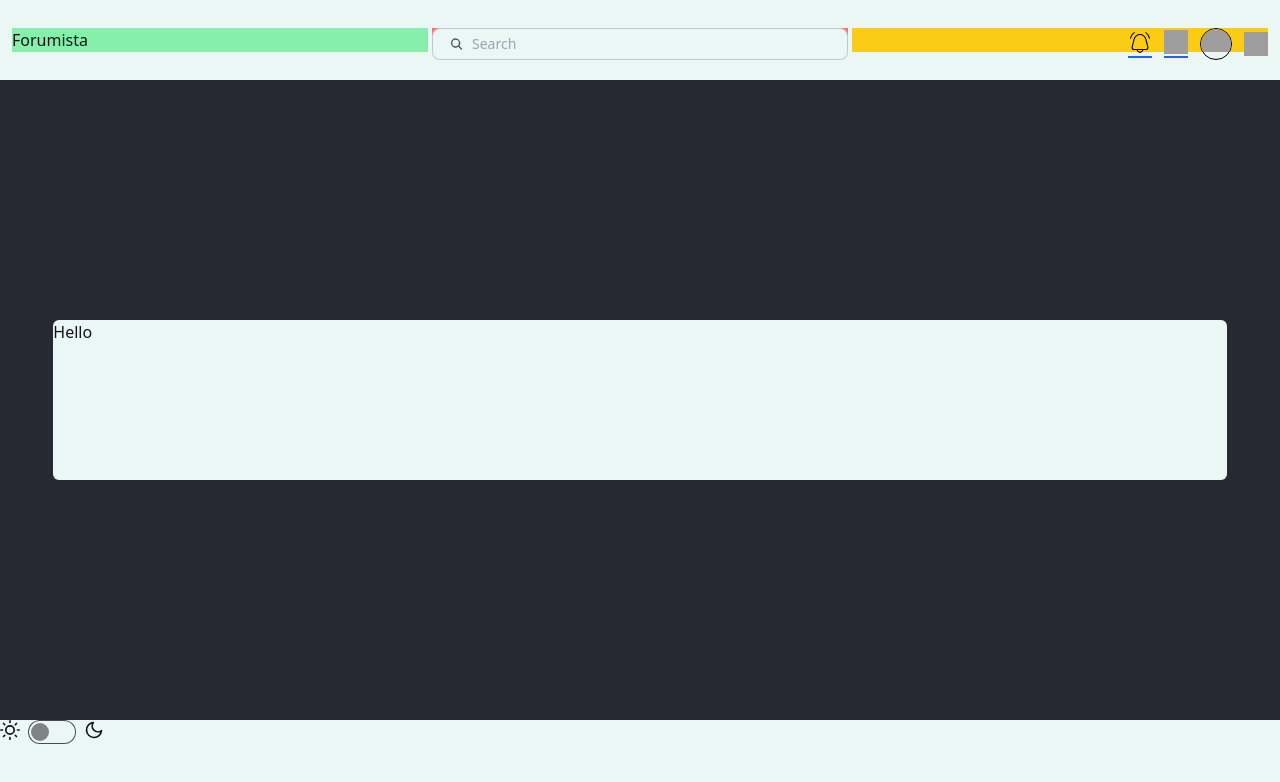
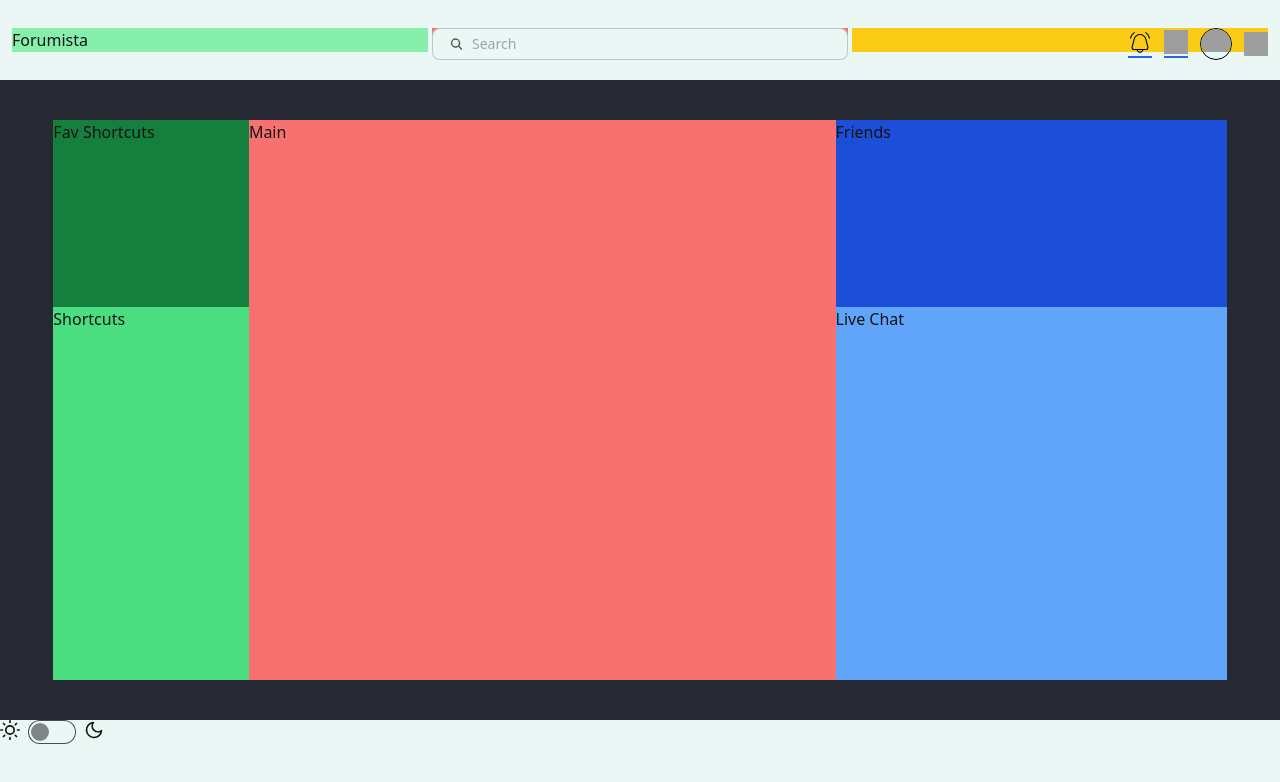
Before and after one commit to mr-top/forumista-front, a React (Vite) app: page /home in a window 1280 px wide. Shown: the top 782 px of the page. Built offline with nearby package versions, Linux system fonts and the light colour scheme; grey boxes are pictures that could not be loaded.

Commit message:
home layout finished

```diff
--- a/src/components/Board.jsx
+++ b/src/components/Board.jsx
@@ -1,5 +1,5 @@
 function Board(props) {
-  const { option, children } = props;
+  const { option, extraClass, children } = props;
 
   let classesX;
   let classesY;
@@ -21,7 +21,7 @@ function Board(props) {
   return (
     <>
     <div className={`flex flex-row flex-auto items-center my-10 ${classesX}`}>
-      <div className={`flex-auto bg-base-100 rounded-md ${classesY}`}>
+      <div className={`flex-auto bg-base-100 rounded-md ${classesY} ${extraClass}`}>
         {children}
       </div>
     </div>
--- a/src/components/FriendsItem.jsx
+++ b/src/components/FriendsItem.jsx
@@ -35,7 +35,7 @@ function FriendsItem() {
         <img className="h-6 w-6" src="https://img.icons8.com/external-wanicon-lineal-wanicon/64/external-friend-friendship-wanicon-lineal-wanicon.png" alt="external-friend-friendship-wanicon-lineal-wanicon" />
         <div className={`h-0.5 w-6 ${unchecked ? 'bg-info' : 'bg-gray-300'}`} />
       </div>
-      <div tabIndex={0} className="dropdown-content menu bg-base-100 rounded-box z-[1] w-80 p-2 shadow">
+      <div tabIndex={0} className="dropdown-content menu bg-base-100 rounded-box z-[1] w-64 p-2 shadow">
         <h2>Friend Requests</h2>
         {list.map((item, idx) => {
           return <p key={idx}>{item}</p>
--- a/src/components/Home.jsx
+++ b/src/components/Home.jsx
@@ -1,9 +1,55 @@
 import Board from "./Board";
 
-function Home () {
+function Home() {
   return (
-    <Board option='large'>
-      Hello
+    <Board option='large' extraClass='h-full drawer-end'>
+      <div className="flex flex-row h-full drawer-content">
+
+        <div className="flex flex-col basis-1/4 md:basis-1/6">
+          <label htmlFor="my-drawer" className="btn btn-sm btn-primary w-full drawer-button md:hidden">Open Chat</label>
+          <div className="basis-2/3 md:basis-1/3 bg-green-700">
+            Fav Shortcuts
+          </div>
+          <div className="basis-1/3 md:basis-2/3 bg-green-400">
+            Shortcuts
+          </div>
+        </div>
+
+        <div className="flex flex-col basis-3/4 md:basis-3/6">
+          <div className="basis-full bg-red-400">
+            Main
+          </div>
+        </div>
+
+        <div className="flex-col hidden md:flex md:basis-2/6">
+          <div className="basis-2/6 bg-blue-700">
+            Friends
+          </div>
+          <div className="basis-4/6 bg-blue-400">
+            Live Chat
+          </div>
+        </div>
+
+      </div>
+
+      <input id="my-drawer" type="checkbox" className="drawer-toggle" />
+
+      <div className="drawer-side">
+        <label htmlFor="my-drawer" aria-label="close sidebar" className="drawer-overlay"></label>
+        <div className="menu bg-base-200 h-full w-80 p-4">
+          <div className="flex flex-col h-full">
+            <div>
+              <label htmlFor="my-drawer" className="btn btn-sm btn-primary w-full drawer-button">Close Chat</label>
+            </div>
+            <div className="basis-2/6 bg-blue-700">
+              Friends
+            </div>
+            <div className="basis-4/6 bg-blue-400">
+              Live Chat
+            </div>
+          </div>
+        </div>
+      </div>
     </Board>
   )
 }
--- a/src/components/NavItems.jsx
+++ b/src/components/NavItems.jsx
@@ -1,16 +1,7 @@
-import { useState, useEffect } from "react";
-
 import NotifsItem from "./NotifsItem";
 import FriendsItem from "./FriendsItem";
 
 function NavItems(props) {
-  const [dropdownOpen, setDropdownOpen] = useState(false);
-
-  useEffect(() => {
-    if (!dropdownOpen) {
-      document.activeElement.blur();
-    }
-  }, [dropdownOpen]);
 
   return (
     <div className="flex flex-row w-full justify-end items-center space-x-3">
--- a/src/components/NotifsItem.jsx
+++ b/src/components/NotifsItem.jsx
@@ -37,7 +37,7 @@ function NotifsItem() {
         </svg>
         <div className={`h-0.5 w-6 ${unchecked ? 'bg-info' : 'bg-gray-300'}`} />
       </div>
-      <div tabIndex={0} className="dropdown-content menu bg-base-100 rounded-box z-[1] w-80 p-2 shadow">
+      <div tabIndex={0} className="dropdown-content menu bg-base-100 rounded-box z-[1] w-64 p-2 shadow">
         <h2>Notifications</h2>
         {list.map((item, idx) => {
           return <p key={idx}>{item}</p>
```
Also changed, not shown: 1 other file (tests, documents, lock files or other folders).
